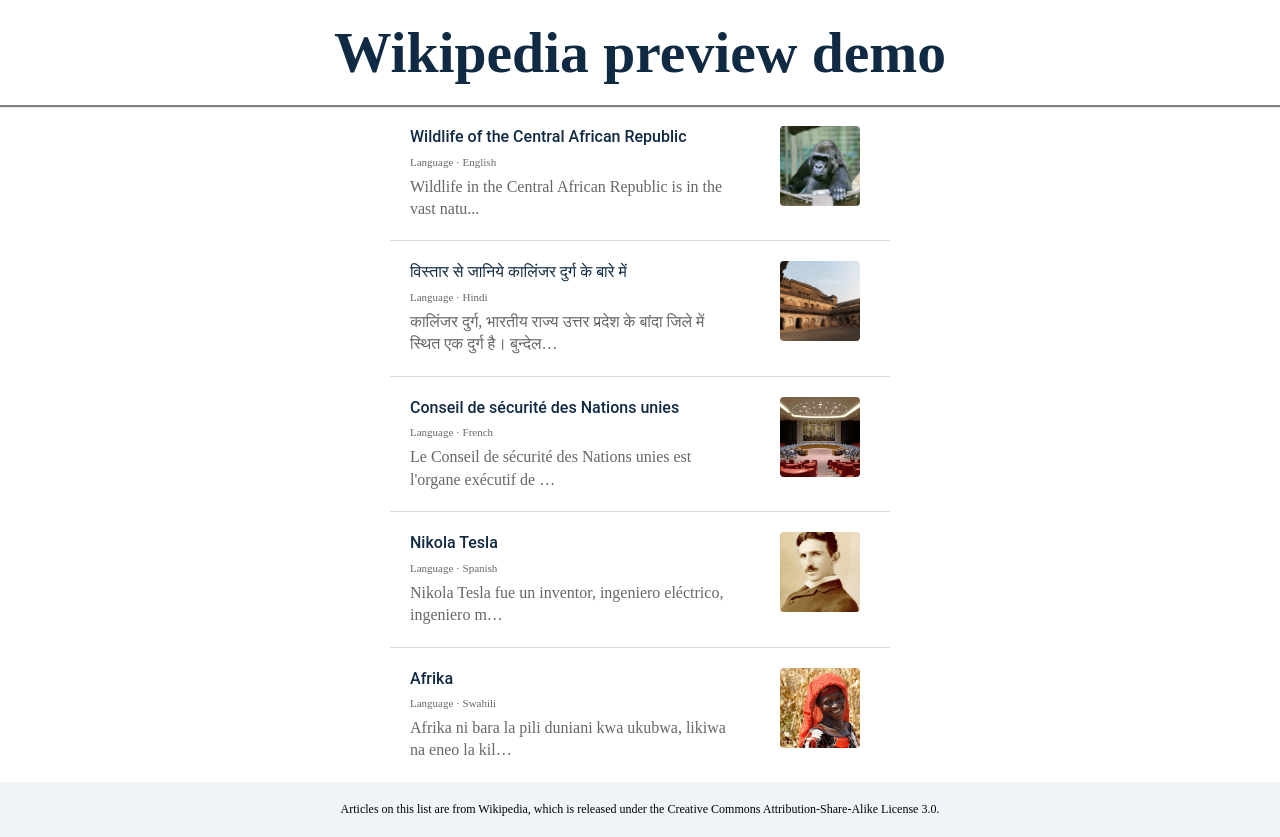
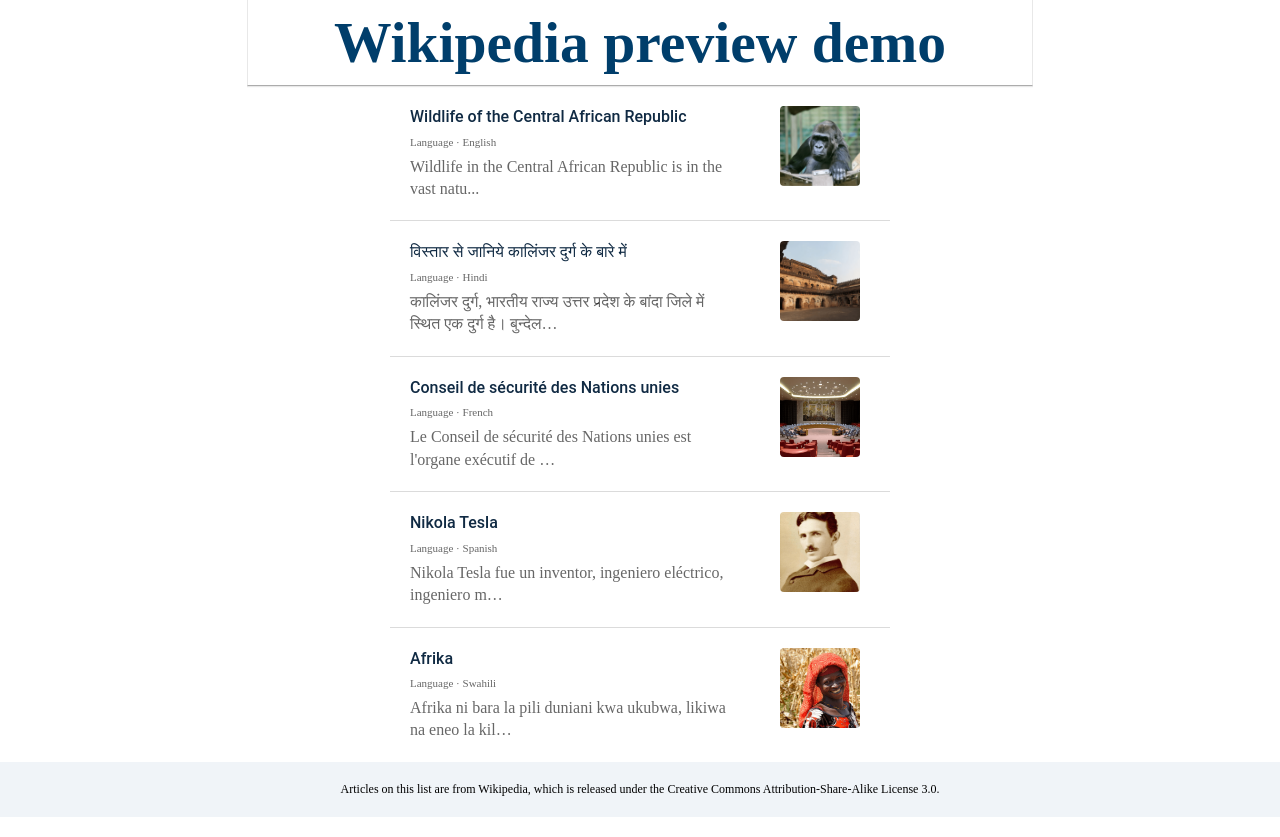
Before and after one commit to sudhanshugautam3/sudhanshugautam3.github.io, a plain HTML site: page index.html in a window 1280 px wide. Drawn offline with Linux system fonts and the light colour scheme.

Commit message:
update header and container style

```diff
--- a/css/index.css
+++ b/css/index.css
@@ -1,22 +1,5 @@
 body {
   margin: 0;
-}
-.header {
-  width               : 100%;
-  position            : relative;
-  padding             : 20px 0;
-  font-weight         : 800;
-  font-size           : 4.5vw;
-  color               : rgba(16, 42, 67, 1.0);
-  text-align          : center;
-  box-shadow: 0 1px 1px 0 #818181;
-  border-bottom: 1px solid #818181;
-}
-.container {
-  max-width           : 500px;
-  position            : relative;
-  overflow            : hidden;
-  margin              : 0 auto;
 }
 a {
   text-decoration     : none;
@@ -24,19 +7,39 @@
 div {
   -webkit-text-size-adjust: none;
 }
-div {
-  -webkit-text-size-adjust: none;
+.container {
+  max-width           : 786px;
+  position            : relative;
+  overflow            : hidden;
+  margin              : 0 auto;
 }
-.container .item {
+.container .header{
+    position            : relative;
+    padding             : 10px 0;
+    font-style          : normal;
+    font-weight         : 800;
+    font-size           : 4.5vw;
+    color               : #003e6b;
+    text-align          : center;
+    box-shadow          : 0 1px 1px 0 #e8e8e8;
+    border-right        : 1px solid #e8e8e8;
+    border-left         : 1px solid #e8e8e8;
+    border-bottom       : 1px solid #acacac;
+}
+.container .listview {
+  width: 500px;
+  margin: 0 auto;
+}
+.container .listview .item {
   position: relative;
   padding: 20px;
   border-bottom: 1px solid #dbdbdb;
 }
 
-.container .item.last {
+.container .listview .item.last {
   border-bottom: 0px;
 }
-.container .item .title {
+.container .listview .item .title {
   position : relative;
   width    : 70%;
   margin: 0;
@@ -48,11 +51,11 @@
   text-align          : left;
   line-height         : 21.6px;
 }
-.container .item .image {
+.container .listview .item .image {
   width: 100%;
   position: relative;
 }
-.container .item .image .cover {
+.container .listview .item .image .cover {
   height: 80px;
   width: 80px;
   position: absolute;
@@ -61,7 +64,7 @@
   background-size: cover;
   background-position: center center;
 }
-.container .item .subtitle {
+.container .listview .item .subtitle {
   position : relative;
   width    : 70%;
   padding   : 8px 0;
@@ -73,7 +76,7 @@
   letter-spacing: normal;
   color: rgba(0, 0, 0, 0.6);
 }
-.container .item .content {
+.container .listview .item .content {
   position : relative;
   width    : 70%;
   font-size: 16px;
--- a/index.html
+++ b/index.html
@@ -9,10 +9,10 @@
         <link href="./css/index.css" rel="stylesheet" type="text/css"/>
     </head>
     <body>
-        <div class="header">
-            Wikipedia preview demo
-        </div>
         <div class="container">
+            <div class="header">
+                Wikipedia preview demo
+            </div>
             <div class="listview">
                 <div class="item">
                     <a href="english.html" target="_self">
```
Also changed, not shown: css/article.css (+3 -4 lines).
